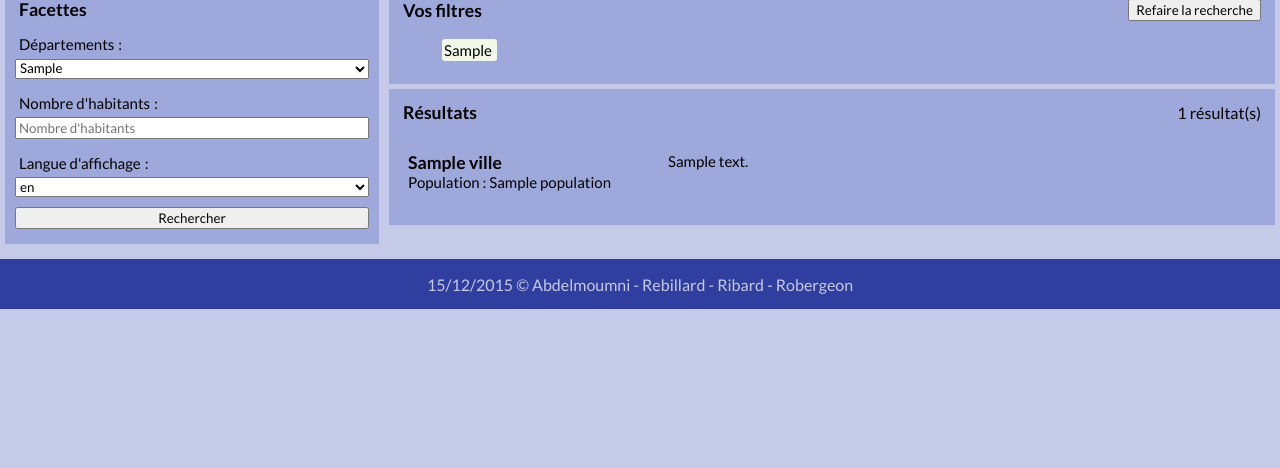
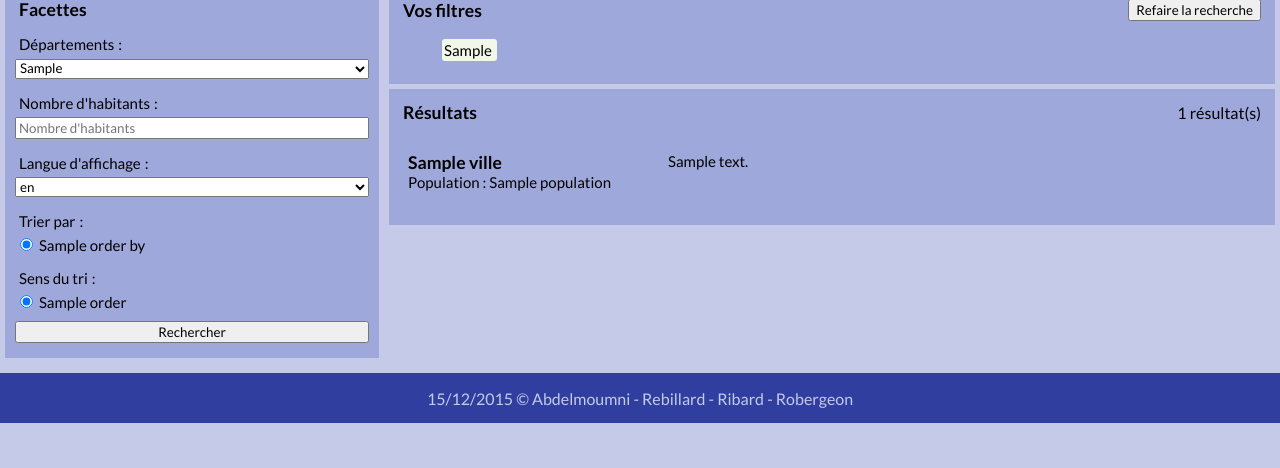
Before and after one commit to LRobergeon/m1-course-info729-dbpedia, a PHP site: template app/view/home.php in a window 1280 px wide. Shown: the part 332-800 px from the top of the page. Run offline with PHP 8.4, Linux system fonts and the light colour scheme; the template is opened without the code that fills it: most values are stand-ins (such as "Sample title", 1, 10 or a date in 2020); data that the repository does not hold is empty.

Commit message:
Final commit

```diff
--- a/app/view/home.php
+++ b/app/view/home.php
@@ -64,6 +64,28 @@
                                         </option>
                                     <?php endforeach; ?>
                                 </select>
+                            </div>
+                            <div class="order_by">
+                                <label>Trier par</label>
+                                <div class="radios_order_by">
+                                <?php foreach( $default_form_value['order_by'] as $key => $info ): ?>
+                                <span class="radio_order_by_<?= $key ?>">
+                                    <input type="radio" id="input_order_by_<?= $key ?>" name="order_by" value="<?= $key ?>" <?= ( $info['checked'] ? 'checked' : '' ) ?> />
+                                    <label for="input_order_by_<?= $key ?>"><?= $info['label'] ?></label>
+                                </span>
+                                <?php endforeach; ?>
+                                </div>
+                            </div>
+                            <div class="order">
+                                <label>Sens du tri</label>
+                                <div class="radios_order">
+                                <?php foreach( $default_form_value['order'] as $key => $info ): ?>
+                                <span class="radio_order_<?= $key ?>">
+                                    <input type="radio" id="input_order_<?= $key ?>" name="order" value="<?= $key ?>" <?= ( $info['checked'] ? 'checked' : '' ) ?> />
+                                    <label for="input_order_<?= $key ?>"><?= $info['label'] ?></label>
+                                </span>
+                                <?php endforeach; ?>
+                                </div>
                             </div>
                             <div>
                                 <input type="submit" value="Rechercher" />
```
Also changed, not shown: app/route/home.php (+20 -0 lines), app/route/query.php (+28 -5 lines).
